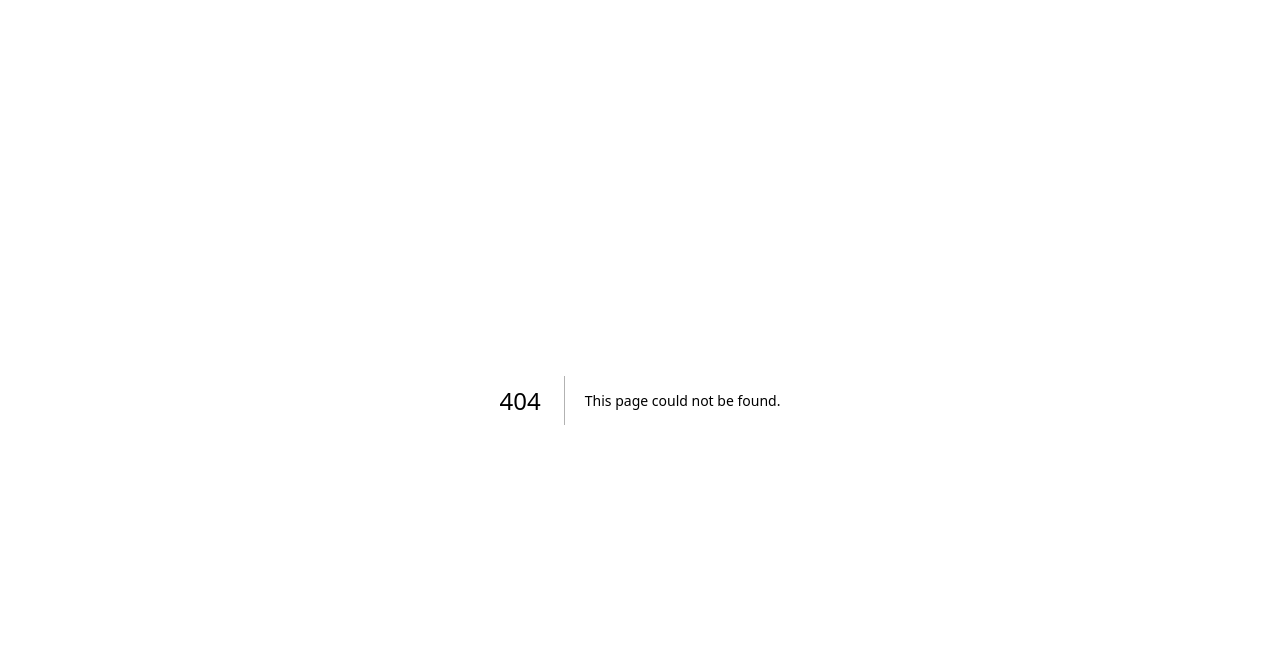
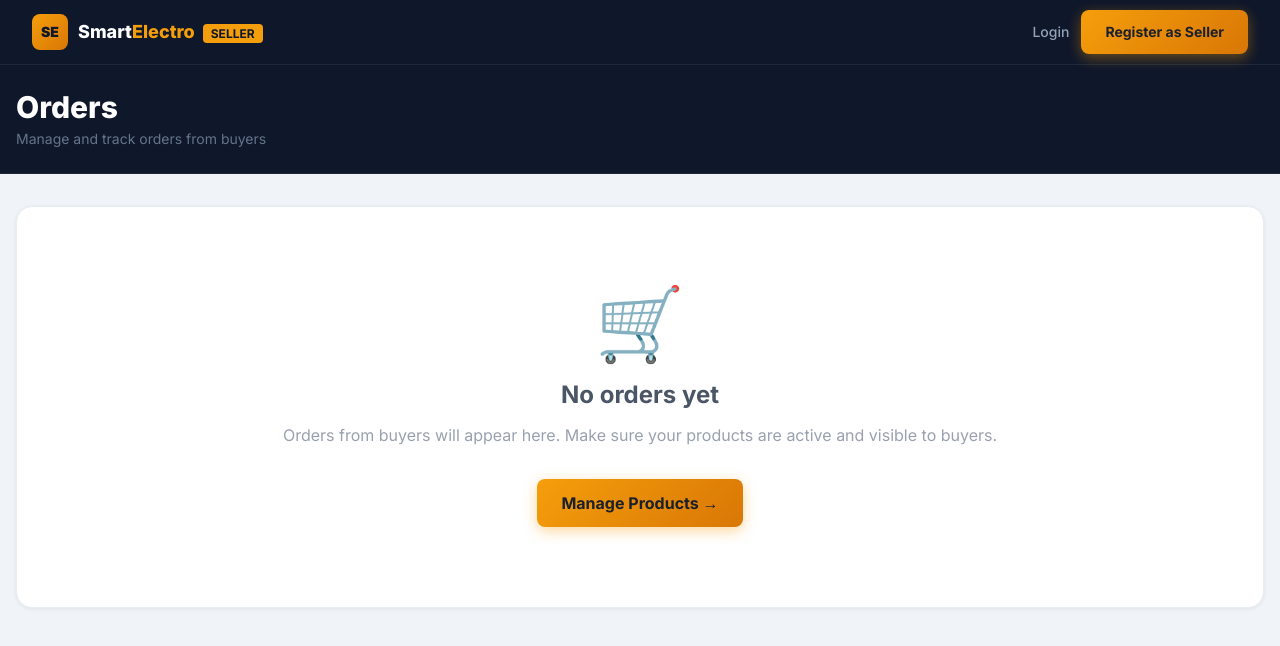
Before and after one commit to MaulikAdhikari18/smartelectro, a Next.js app in the folder seller-portal/: page /orders in a window 1280 px wide. Before the commit this address had no page. Shown: the top 646 px of the page. Built offline with nearby package versions, Linux system fonts and the light colour scheme; sample sign-in values are in the browser's storage.

Commit message:
Seller Orders

```diff
--- /dev/null
+++ b/seller-portal/src/app/orders/page.tsx
@@ -0,0 +1,40 @@
+'use client';
+import { useEffect } from 'react';
+import { useRouter } from 'next/navigation';
+import Link from 'next/link';
+import SellerNavbar from '@/components/SellerNavbar';
+
+export default function SellerOrdersPage() {
+  const router = useRouter();
+
+  useEffect(() => {
+    const token = localStorage.getItem('sellerToken');
+    if (!token) { router.push('/login'); return; }
+  }, []);
+
+  return (
+    <div style={{ background: '#f0f4f8', minHeight: '100vh' }}>
+      <SellerNavbar />
+
+      <div style={{ background: '#0f172a', borderBottom: '1px solid #1e293b' }}>
+        <div className="max-w-7xl mx-auto px-4 py-6">
+          <h1 className="text-3xl font-extrabold text-white mb-1">Orders</h1>
+          <p className="text-sm" style={{ color: '#64748b' }}>Manage and track orders from buyers</p>
+        </div>
+      </div>
+
+      <div className="max-w-7xl mx-auto px-4 py-8">
+        <div className="card p-20 text-center">
+          <div className="text-7xl mb-5">🛒</div>
+          <h3 className="text-2xl font-bold text-gray-600 mb-3">No orders yet</h3>
+          <p className="text-gray-400 mb-8">
+            Orders from buyers will appear here. Make sure your products are active and visible to buyers.
+          </p>
+          <Link href="/products" className="btn-primary px-10 py-4 rounded-xl font-bold inline-block">
+            Manage Products →
+          </Link>
+        </div>
+      </div>
+    </div>
+  );
+}
```
